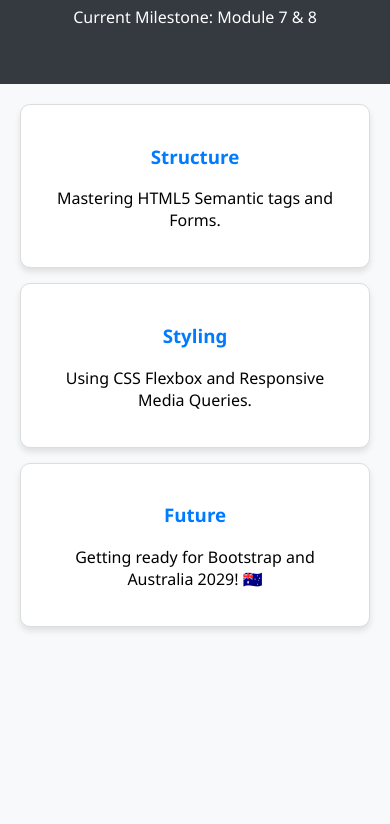
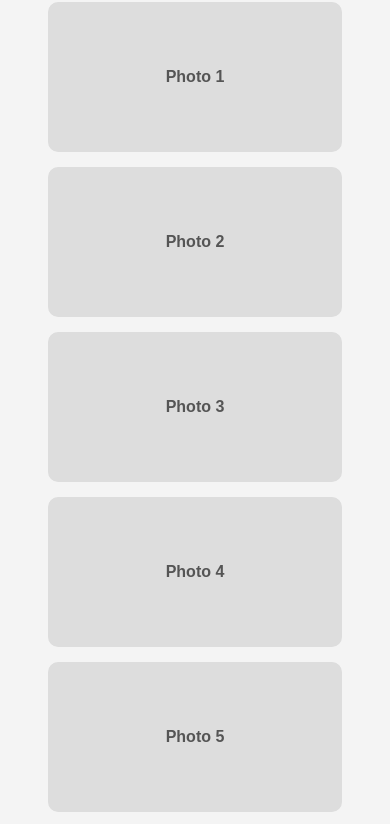
Before and after one commit to saymon-islam/My-Coding-Journey, a plain HTML site: page index.html in a window 390 px wide. Shown: the part 163-987 px from the top of the page. Before the commit the page ends 844 px from the top, so only its background shows below. Drawn offline with Linux system fonts and the light colour scheme.

Commit message:
Practiced CSS Grid Layout
Created a responsive image gallery using CSS Grid

```diff
--- a/index.html
+++ b/index.html
@@ -2,42 +2,50 @@
 <html>
 <head>
     <meta name="viewport" content="width=device-width, initial-scale=1.0">
-    <title>Day 12 - Advanced Layout</title>
+    <title>Day 13 - Image Gallery</title>
     <style>
-        body { font-family: 'Segoe UI', Tahoma, Geneva, Verdana, sans-serif; margin: 0; background-color: #f8f9fa; text-align: center; }
-        .header { background: #343a40; color: white; padding: 40px 20px; }
-        .container { display: flex; flex-wrap: wrap; justify-content: center; padding: 20px; gap: 15px; }
-        .card {
-            background: white;
-            border: 1px solid #ddd;
+        body { font-family: sans-serif; background-color: #f4f4f4; padding: 20px; }
+        h1 { text-align: center; color: #333; }
+
+        /* CSS Grid Layout */
+        .gallery {
+            display: grid;
+            grid-template-columns: repeat(auto-fit, minmax(200px, 1fr));
+            gap: 15px;
+            padding: 20px;
+        }
+
+        .gallery-item {
+            background: #ddd;
+            height: 150px;
+            display: flex;
+            align-items: center;
+            justify-content: center;
             border-radius: 10px;
-            width: 280px;
-            padding: 20px;
-            box-shadow: 0 4px 6px rgba(0,0,0,0.1);
+            font-weight: bold;
+            color: #555;
+            transition: 0.3s;
         }
-        .card h3 { color: #007bff; }
-        @media (max-width: 600px) { .card { width: 100%; } }
+
+        .gallery-item:hover {
+            background: #007bff;
+            color: white;
+            transform: translateY(-5px);
+        }
     </style>
 </head>
 <body>
-    <div class="header">
-        <h1>Welcome to My Coding Journey</h1>
-        <p>Current Milestone: Module 7 & 8</p>
+    <h1>Day 13: CSS Grid Gallery</h1>
+
+    <div class="gallery">
+        <div class="gallery-item">Photo 1</div>
+        <div class="gallery-item">Photo 2</div>
+        <div class="gallery-item">Photo 3</div>
+        <div class="gallery-item">Photo 4</div>
+        <div class="gallery-item">Photo 5</div>
+        <div class="gallery-item">Photo 6</div>
     </div>
 
-    <div class="container">
-        <div class="card">
-            <h3>Structure</h3>
-            <p>Mastering HTML5 Semantic tags and Forms.</p>
-        </div>
-        <div class="card">
-            <h3>Styling</h3>
-            <p>Using CSS Flexbox and Responsive Media Queries.</p>
-        </div>
-        <div class="card">
-            <h3>Future</h3>
-            <p>Getting ready for Bootstrap and Australia 2029! 🇦🇺</p>
-        </div>
-    </div>
+    <p style="text-align:center;">This layout adjusts automatically on any screen! 📱💻</p>
 </body>
 </html>
```
